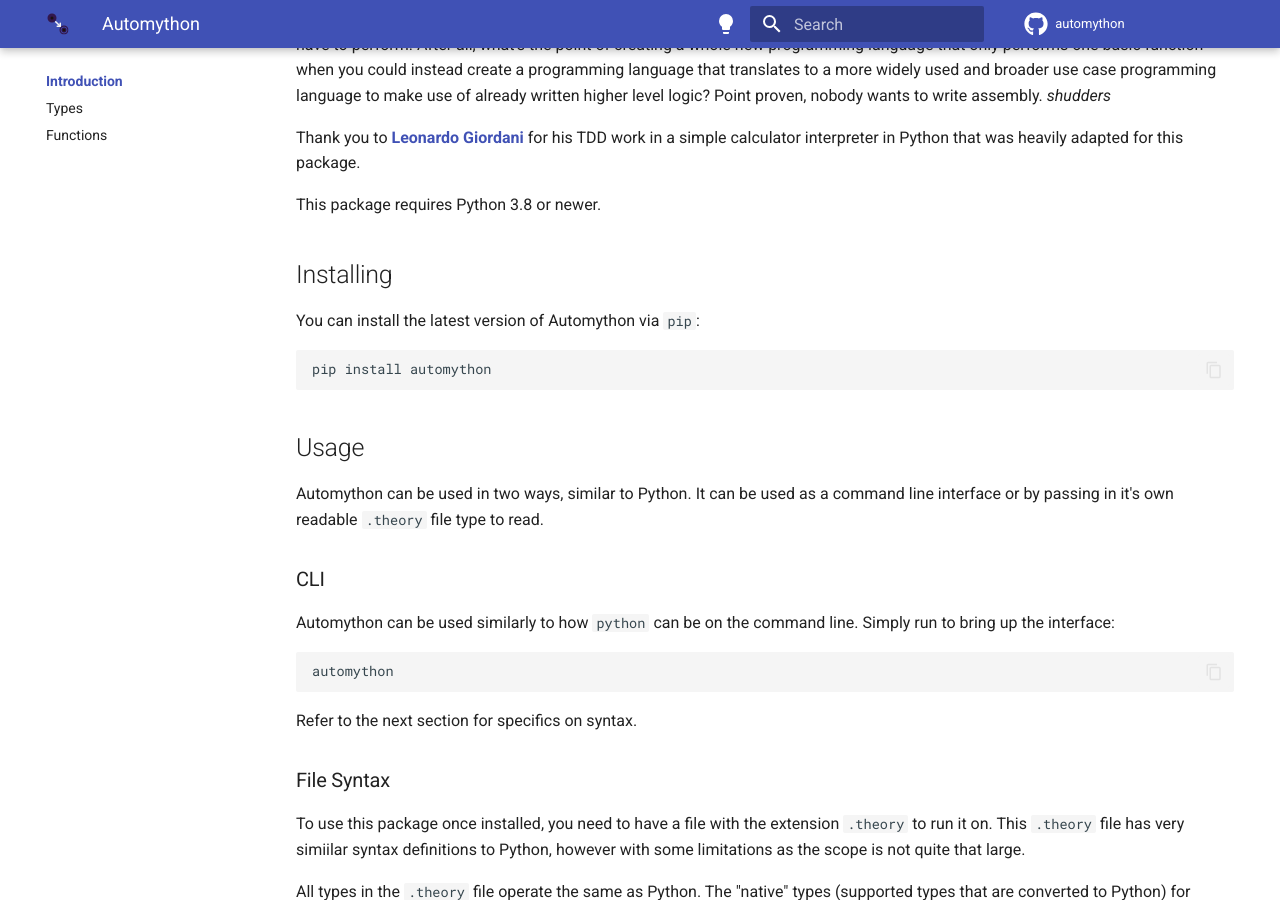
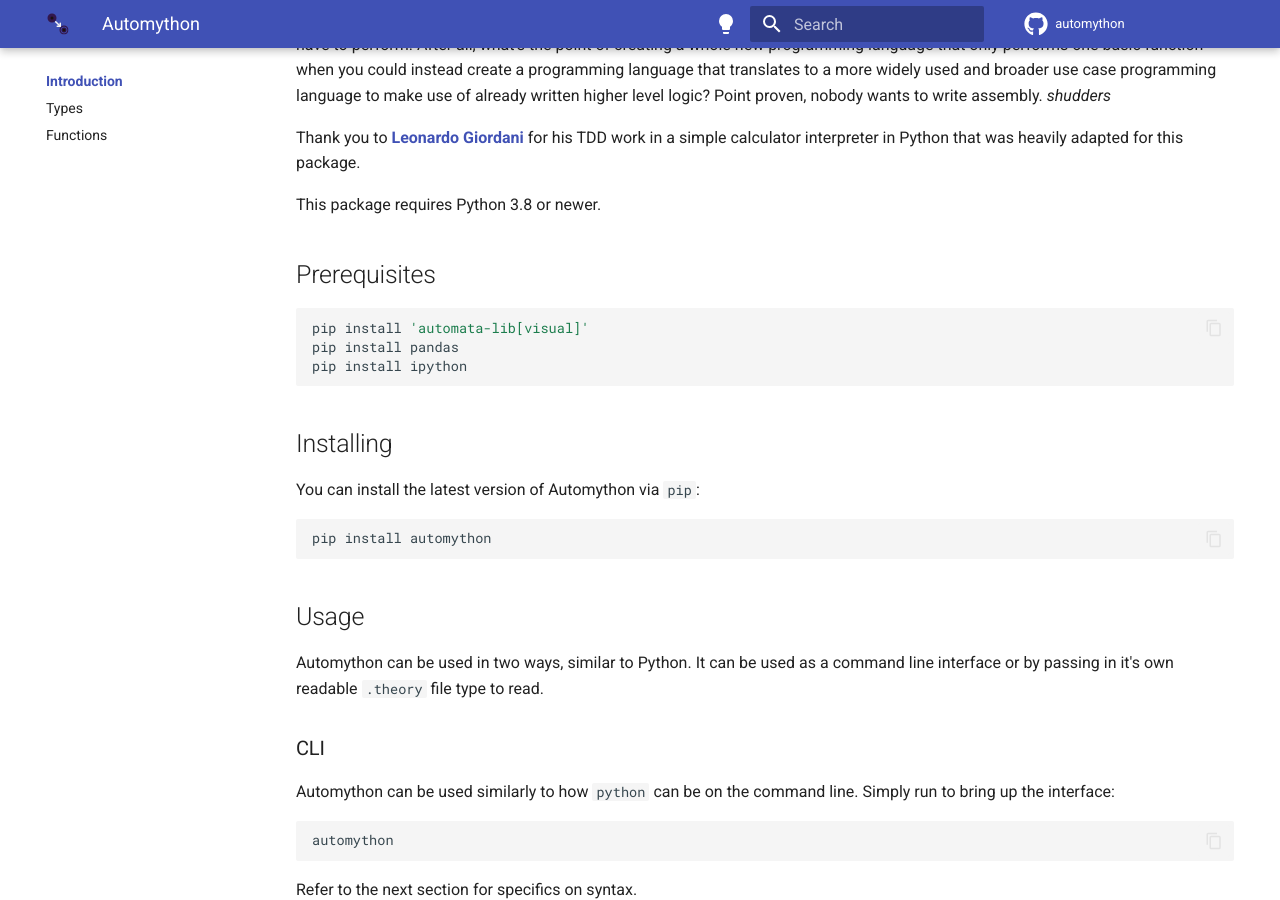
Before and after one commit to mkantrr/automython, an MkDocs documentation site: the page built from docs/index.md, in a window 1280 px wide and 900 px high, scrolled down 569 px. Built offline with MkDocs 1.6.1 and Material for MkDocs 9.7.7, drawn with Linux system fonts in a browser that asks for light colours; comment, search, counter and statistics services are not loaded.

Commit message:
update docs for bumpversion and prereqs

````diff
--- a/docs/index.md
+++ b/docs/index.md
@@ -14,6 +14,14 @@
 Thank you to [**Leonardo Giordani**](https://www.thedigitalcatonline.com/pages/about.html) for his TDD work in a simple calculator interpreter in Python that was heavily adapted for this package.
 
 This package requires Python 3.8 or newer.
+
+## Prerequisites
+
+```sh
+pip install 'automata-lib[visual]'
+pip install pandas
+pip install ipython
+```
 
 ## Installing
 
````
Also changed, not shown: README.md (+8 -0 lines), .github/RELEASE_CHECKLIST.md.
